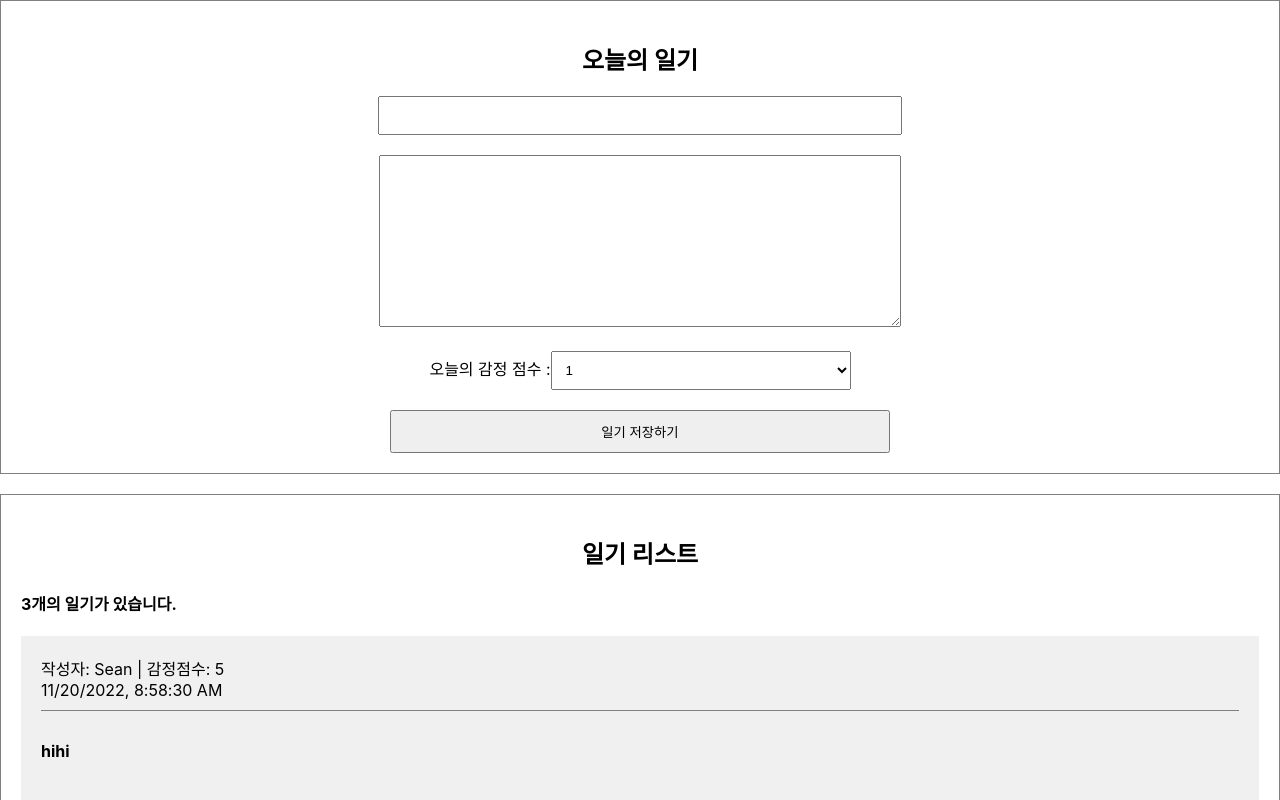
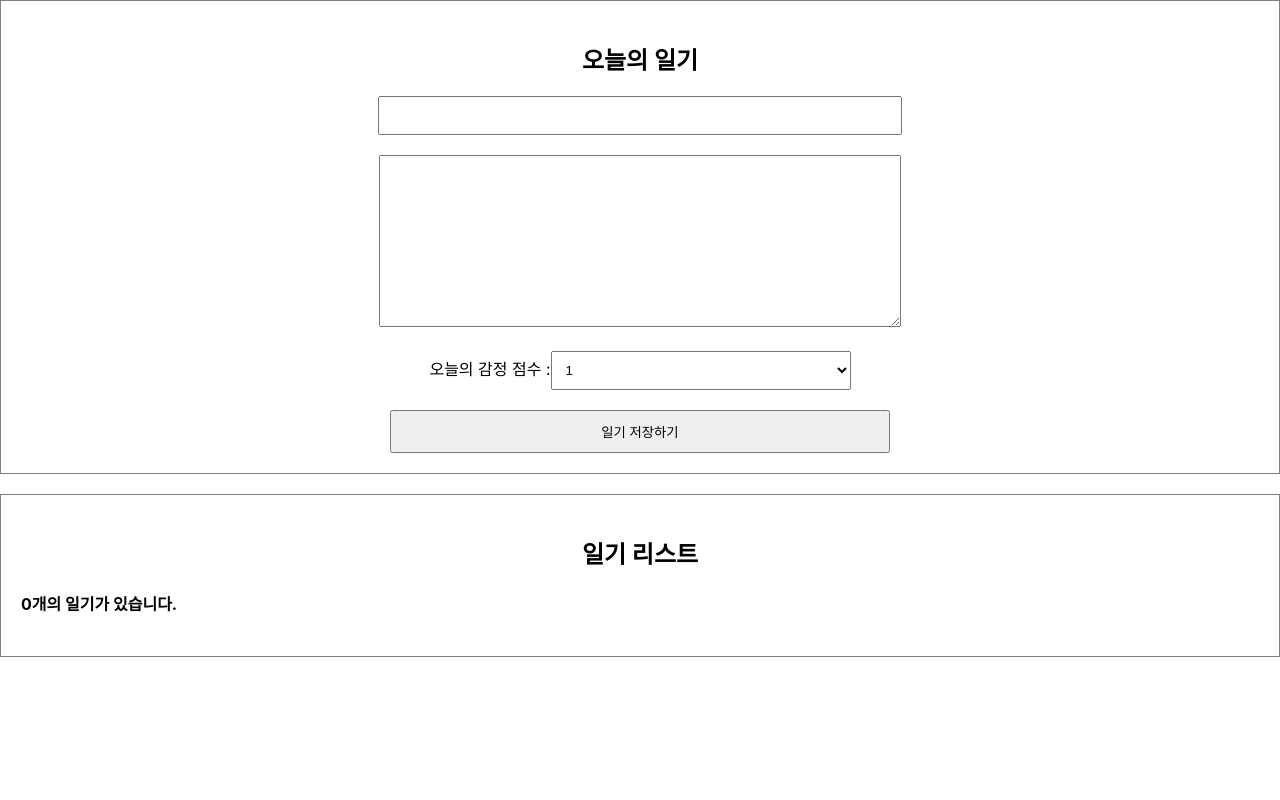
Before and after one commit to seoyeonko/simplediary, a React (Create React App) app: page / in a window 1280 px wide. Shown: the top 800 px of the page. Built offline with nearby package versions, Linux system fonts and the light colour scheme.

Commit message:
#39. 6-4. React에서 배열 사용하기 2 - 데이터 추가하기

```diff
--- a/src/App.js
+++ b/src/App.js
@@ -1,36 +1,59 @@
+import { useRef, useState } from 'react';
 import './App.css';
 import DiaryEditor from './DiaryEditor';
 import DiaryList from './DiaryList';
 
-const dummyList = [
-  {
-    id: 1,
-    author: 'Sean',
-    content: 'hihi',
-    emotion: 5,
-    created_date: new Date().getTime(),
-  },
-  {
-    id: 2,
-    author: 'Jake',
-    content: 'bye',
-    emotion: 3,
-    created_date: new Date().getTime(),
-  },
-  {
-    id: 3,
-    author: 'Woon',
-    content: 'wow',
-    emotion: 4,
-    created_date: new Date().getTime(),
-  },
-];
+// const dummyList = [
+//   {
+//     id: 1,
+//     author: 'Sean',
+//     content: 'hihi',
+//     emotion: 5,
+//     created_date: new Date().getTime(),
+//   },
+//   {
+//     id: 2,
+//     author: 'Jake',
+//     content: 'bye',
+//     emotion: 3,
+//     created_date: new Date().getTime(),
+//   },
+//   {
+//     id: 3,
+//     author: 'Woon',
+//     content: 'wow',
+//     emotion: 4,
+//     created_date: new Date().getTime(),
+//   },
+// ];
 
 function App() {
+  // DirayEditor, DiaryList 컴포넌트가 함께 사용할 일기 데이터
+  const [data, setData] = useState([]); // 빈 배열: 일기 0개
+
+  // useRef()를 통해 만든 객체 안의 current 값이 실제 엘리먼트 가르킴
+  const dataId = useRef(0);
+
+  const onCreate = (author, content, emotion) => {
+    const created_date = new Date().getTime();
+    const newItem = {
+      author,
+      content,
+      emotion,
+      created_date,
+      id: dataId.current,
+    };
+    // dataid 증가
+    dataId.current += 1;
+    // ...data: 원래 data
+    // newItem: 새로 추가되는 item
+    setData([newItem, ...data]);
+  };
+
   return (
     <div className="App">
-      <DiaryEditor />
-      <DiaryList diaryList={dummyList} />
+      <DiaryEditor onCreate={onCreate} />
+      <DiaryList diaryList={data} />
     </div>
   );
 }
--- a/src/DiaryEditor.js
+++ b/src/DiaryEditor.js
@@ -1,6 +1,6 @@
 import { useRef, useState } from 'react';
 
-const DiaryEditor = () => {
+const DiaryEditor = ({ onCreate }) => {
   // useRef() 반환값 React.MutableRefObject: HTML DOM 접근 기능 제ㅇ
   const authorInput = useRef();
   const contentInput = useRef();
@@ -29,7 +29,14 @@
       return;
     }
 
+    onCreate(state.author, state.content, state.emotion);
     alert('저장 성공');
+    // 입력창 초기화
+    setState({
+      author: '',
+      content: '',
+      emotion: 1,
+    });
   };
 
   return (
```
